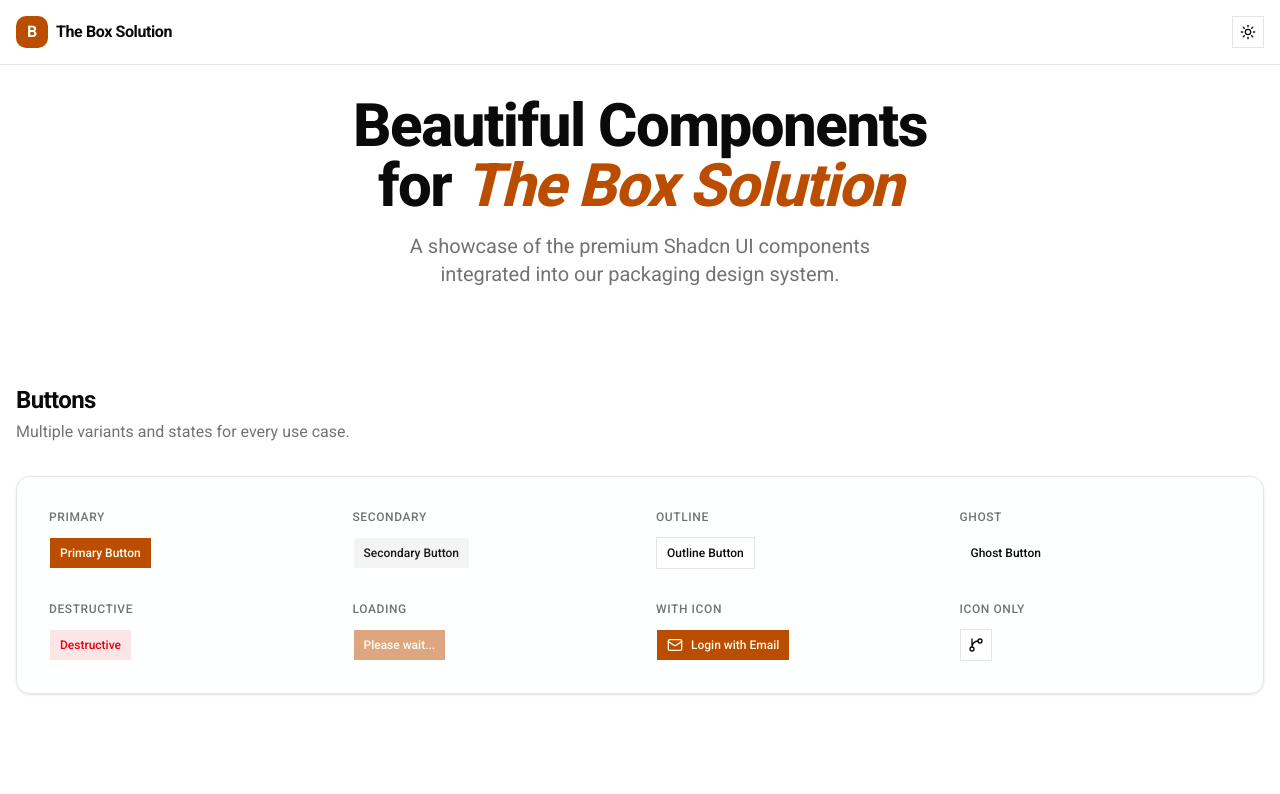
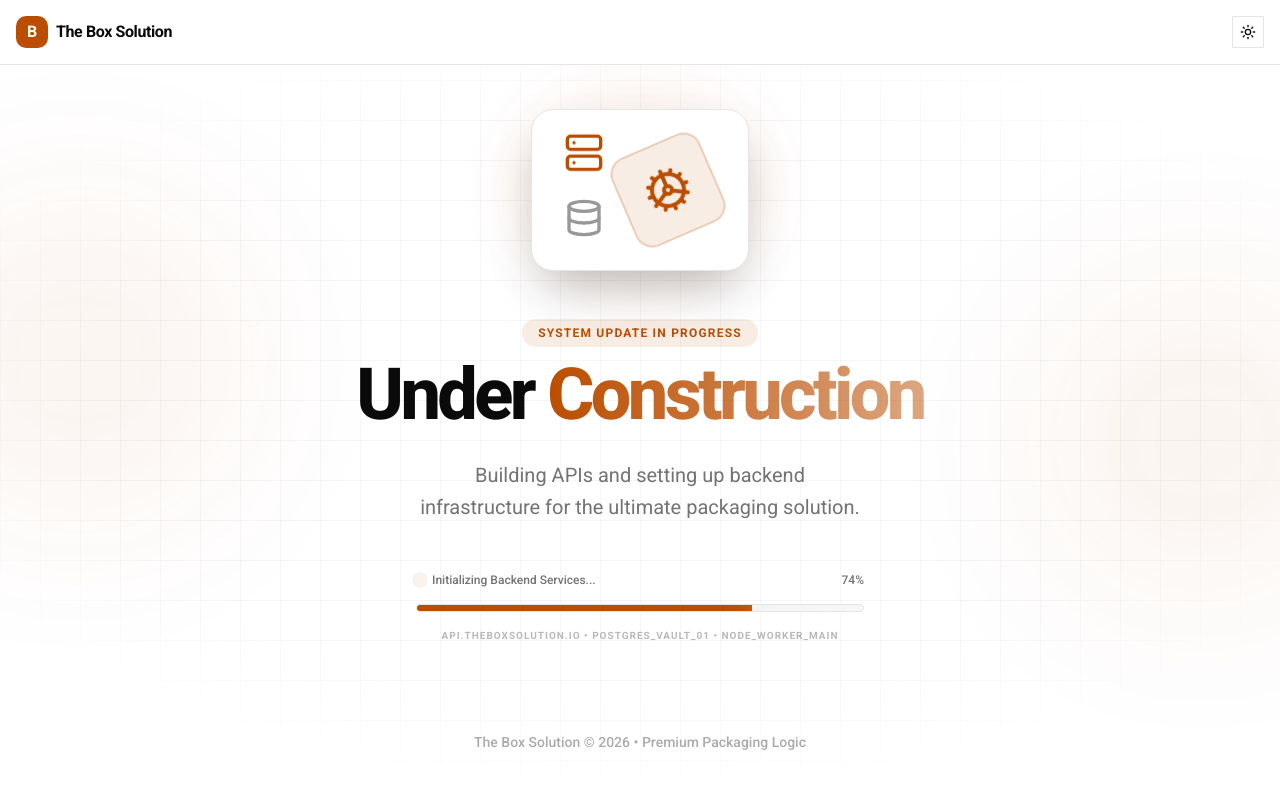
Before and after one commit to pills-shubham/theboxsolution, a Next.js app: page / in a window 1280 px wide. Shown: the top 794 px of the page. Built offline with nearby package versions, Linux system fonts and the light colour scheme.

Commit message:
feat: add landing page with construction status and animated infrastructure icons

```diff
--- a/src/app/page.tsx
+++ b/src/app/page.tsx
@@ -1,19 +1,18 @@
-import { Button } from "@/components/ui/button"
-import {
-  DropdownMenu,
-  DropdownMenuContent,
-  DropdownMenuGroup,
-  DropdownMenuItem,
-  DropdownMenuLabel,
-  DropdownMenuSeparator,
-  DropdownMenuTrigger,
-} from "@/components/ui/dropdown-menu"
+"use client"
+
 import { ModeToggle } from "@/components/mode-toggle"
-import { ChevronDown, Mail, MessageSquare, PlusCircle, UserPlus, Settings, LogOut, GitBranch } from "lucide-react"
+import { Server, Database, Cog } from "lucide-react"
 
 export default function Home() {
   return (
-    <div className="min-h-screen bg-background text-foreground selection:bg-primary/10 selection:text-primary">
+    <div className="min-h-screen bg-background text-foreground selection:bg-primary/10 selection:text-primary overflow-hidden relative">
+      {/* Background Decorative Elements */}
+      <div className="absolute inset-0 overflow-hidden pointer-events-none">
+        <div className="absolute top-1/4 -left-20 w-80 h-80 bg-primary/10 rounded-full blur-[100px] animate-pulse" />
+        <div className="absolute bottom-1/4 -right-20 w-80 h-80 bg-primary/10 rounded-full blur-[100px] animate-pulse [animation-delay:1s]" />
+        <div className="absolute inset-0 bg-[linear-gradient(to_right,#80808012_1px,transparent_1px),linear-gradient(to_bottom,#80808012_1px,transparent_1px)] bg-[size:40px_40px] [mask-image:radial-gradient(ellipse_60%_50%_at_50%_50%,#000_70%,transparent_100%)]" />
+      </div>
+
       <header className="fixed top-0 left-0 right-0 z-50 border-b bg-background/80 backdrop-blur-md">
         <div className="container mx-auto px-4 h-16 flex items-center justify-between">
           <div className="flex items-center gap-2">
@@ -26,128 +25,70 @@
         </div>
       </header>
 
-      <main className="container mx-auto px-4 py-24 space-y-24">
-        {/* Hero Section */}
-        <section className="text-center space-y-4 max-w-2xl mx-auto">
-          <h1 className="text-4xl font-extrabold tracking-tight sm:text-6xl text-balance">
-            Beautiful Components for <span className="text-primary italic">The Box Solution</span>
-          </h1>
-          <p className="text-xl text-muted-foreground text-balance">
-            A showcase of the premium Shadcn UI components integrated into our packaging design system.
-          </p>
-        </section>
+      <main className="container relative z-10 mx-auto px-4 min-h-screen flex flex-col items-center justify-center text-center space-y-12">
+        {/* Animated Icon Cluster */}
+        <div className="relative group">
+          <div className="absolute inset-0 bg-primary/20 blur-2xl rounded-full animate-pulse group-hover:bg-primary/30 transition-colors" />
+          <div className="relative flex items-center justify-center gap-4 bg-card p-8 rounded-3xl border shadow-2xl">
+            <div className="flex flex-col gap-4">
+              <Server className="size-10 text-primary animate-bounce [animation-duration:3s]" />
+              <Database className="size-10 text-muted-foreground animate-pulse" />
+            </div>
+            <div className="size-24 bg-primary/10 rounded-2xl flex items-center justify-center border-2 border-primary/20 animate-spin [animation-duration:8s]">
+              <Cog className="size-12 text-primary" />
+            </div>
+          </div>
+        </div>
 
-        {/* Button Showcase */}
-        <section className="space-y-8">
-          <div className="flex flex-col gap-1">
-            <h2 className="text-2xl font-bold tracking-tight">Buttons</h2>
-            <p className="text-muted-foreground">Multiple variants and states for every use case.</p>
+        {/* Text Content */}
+        <div className="max-w-2xl space-y-6">
+          <div className="space-y-2">
+            <span className="inline-block px-4 py-1.5 bg-primary/10 text-primary text-xs font-bold uppercase tracking-widest rounded-full">
+              System Update in Progress
+            </span>
+            <h1 className="text-5xl md:text-7xl font-extrabold tracking-tighter text-balance leading-[1.1]">
+              Under <span className="text-transparent bg-clip-text bg-gradient-to-r from-primary to-primary/50">Construction</span>
+            </h1>
           </div>
 
-          <div className="grid grid-cols-2 md:grid-cols-3 lg:grid-cols-4 gap-8 p-8 rounded-xl border bg-card/50 backdrop-blur-sm shadow-sm transition-all hover:shadow-md">
-            <div className="space-y-3">
-              <p className="text-xs font-medium uppercase tracking-wider text-muted-foreground">Primary</p>
-              <Button>Primary Button</Button>
-            </div>
+          <p className="text-xl text-muted-foreground text-balance max-w-lg mx-auto leading-relaxed">
+            Building APIs and setting up backend infrastructure for the ultimate packaging solution.
+          </p>
+        </div>
 
-            <div className="space-y-3">
-              <p className="text-xs font-medium uppercase tracking-wider text-muted-foreground">Secondary</p>
-              <Button variant="secondary">Secondary Button</Button>
-            </div>
-
-            <div className="space-y-3">
-              <p className="text-xs font-medium uppercase tracking-wider text-muted-foreground">Outline</p>
-              <Button variant="outline">Outline Button</Button>
-            </div>
-
-            <div className="space-y-3">
-              <p className="text-xs font-medium uppercase tracking-wider text-muted-foreground">Ghost</p>
-              <Button variant="ghost">Ghost Button</Button>
-            </div>
-
-            <div className="space-y-3">
-              <p className="text-xs font-medium uppercase tracking-wider text-muted-foreground">Destructive</p>
-              <Button variant="destructive">Destructive</Button>
-            </div>
-
-            <div className="space-y-3">
-              <p className="text-xs font-medium uppercase tracking-wider text-muted-foreground">Loading</p>
-              <Button disabled>
-                Please wait...
-              </Button>
-            </div>
-
-            <div className="space-y-3">
-              <p className="text-xs font-medium uppercase tracking-wider text-muted-foreground">With Icon</p>
-              <Button className="gap-2">
-                <Mail className="size-4" /> Login with Email
-              </Button>
-            </div>
-
-            <div className="space-y-3">
-              <p className="text-xs font-medium uppercase tracking-wider text-muted-foreground">Icon Only</p>
-              <Button variant="outline" size="icon">
-                <GitBranch className="size-4" />
-              </Button>
+        {/* Progress Bar Mockup */}
+        <div className="w-full max-w-md space-y-4">
+          <div className="flex justify-between text-xs font-medium text-muted-foreground">
+            <span className="flex items-center gap-2">
+              <span className="size-2 bg-primary rounded-full animate-ping" />
+              Initializing Backend Services...
+            </span>
+            <span>74%</span>
+          </div>
+          <div className="h-2 w-full bg-secondary rounded-full overflow-hidden border">
+            <div className="h-full bg-primary w-3/4 relative">
+              <div className="absolute inset-0 bg-[linear-gradient(90deg,transparent_0%,rgba(255,255,255,0.3)_50%,transparent_100%)] animate-[shimmer_2s_infinite]" />
             </div>
           </div>
-        </section>
-
-        {/* Dropdown Showcase */}
-        <section className="space-y-8">
-          <div className="flex flex-col gap-1">
-            <h2 className="text-2xl font-bold tracking-tight">Dropdown Menus</h2>
-            <p className="text-muted-foreground">Accessible and customizable dropdown menus for complex actions.</p>
-          </div>
-
-          <div className="flex justify-center p-12 rounded-xl border bg-card/50 backdrop-blur-sm shadow-sm transition-all hover:shadow-md">
-            <DropdownMenu>
-              <DropdownMenuTrigger asChild>
-                <Button variant="outline" className="gap-2 px-6 py-6 text-lg hover:bg-accent/50 transition-all">
-                  Manage Account <ChevronDown className="size-4 opacity-50" />
-                </Button>
-              </DropdownMenuTrigger>
-              <DropdownMenuContent className="w-64 p-2" align="center">
-                <DropdownMenuLabel className="px-2 py-1.5 text-xs font-semibold text-muted-foreground">My Account</DropdownMenuLabel>
-                <DropdownMenuSeparator className="my-1" />
-                <DropdownMenuGroup>
-                  <DropdownMenuItem className="gap-2">
-                    <Settings className="size-4" />
-                    <span>Settings</span>
-                  </DropdownMenuItem>
-                  <DropdownMenuItem className="gap-2">
-                    <UserPlus className="size-4" />
-                    <span>Invite users</span>
-                  </DropdownMenuItem>
-                </DropdownMenuGroup>
-                <DropdownMenuSeparator className="my-1" />
-                <DropdownMenuGroup>
-                  <DropdownMenuItem className="gap-2">
-                    <PlusCircle className="size-4" />
-                    <span>New Project</span>
-                  </DropdownMenuItem>
-                  <DropdownMenuItem className="gap-2">
-                    <MessageSquare className="size-4" />
-                    <span>Message Support</span>
-                  </DropdownMenuItem>
-                </DropdownMenuGroup>
-                <DropdownMenuSeparator className="my-1" />
-                <DropdownMenuItem className="gap-2 text-destructive focus:bg-destructive/10 focus:text-destructive">
-                  <LogOut className="size-4" />
-                  <span>Log out</span>
-                </DropdownMenuItem>
-              </DropdownMenuContent>
-            </DropdownMenu>
-          </div>
-        </section>
+          <p className="text-[10px] uppercase tracking-widest text-muted-foreground/50 font-bold">
+            api.theboxsolution.io • postgres_vault_01 • node_worker_main
+          </p>
+        </div>
 
         {/* Footer */}
-        <footer className="pt-24 pb-12 text-center border-t">
-          <p className="text-sm text-muted-foreground">
-            &copy; 2026 The Box Solution. Built with Shadcn UI and Next.js.
-          </p>
-        </footer>
+        <div className="absolute bottom-12 left-0 right-0 text-center">
+            <p className="text-sm font-medium text-muted-foreground/60">
+              The Box Solution &copy; 2026 • Premium Packaging Logic
+            </p>
+        </div>
       </main>
+
+      <style jsx global>{`
+        @keyframes shimmer {
+          0% { transform: translateX(-100%); }
+          100% { transform: translateX(100%); }
+        }
+      `}</style>
     </div>
   )
 }
```
